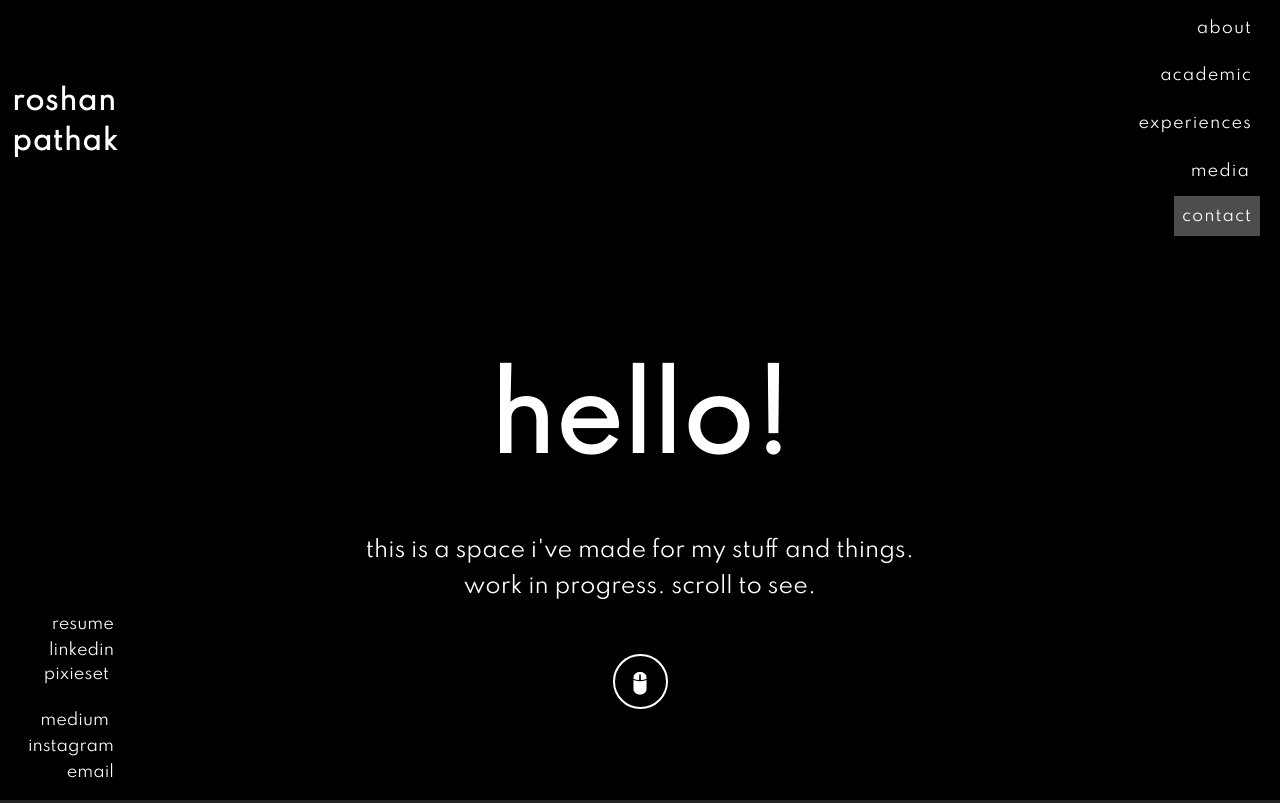
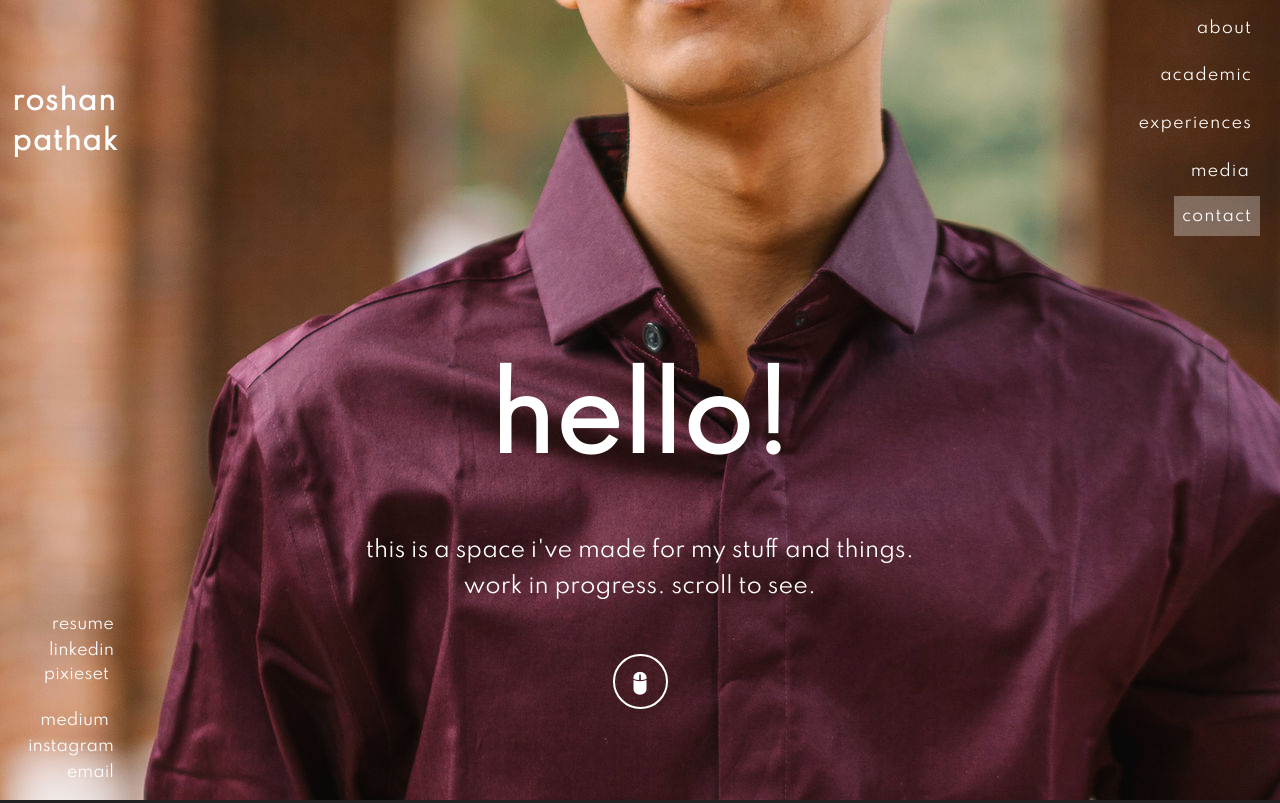
Before and after one commit to roshan-pathak/roshan-pathak.github.io, a plain HTML site: page index.html in a window 1280 px wide. Shown: the top 803 px of the page. Drawn offline with nearby package versions, Linux system fonts and the light colour scheme; some packages are replaced by stand-ins of ours; a script that the page names is missing; files whose address does not match are found by name.

Commit message:
Update index.html

```diff
--- a/index.html
+++ b/index.html
@@ -66,7 +66,7 @@ document.addEventListener('click', () => {
             </div>
         </div>
     </nav>
-    <header class="masthead" style="filter: brightness(102%);background: url(&quot;assets/img/DSC09599.jpg&quot;) center / fit;">
+    <header class="masthead" style="filter: brightness(102%);background: url(&quot;assets/img/DSC09599.jpg&quot;) center;">
         <div class="intro-body">
             <div class="container" style="filter: brightness(189%);transform: translateY(136px);">
                 <div class="row text-lowercase">
```
